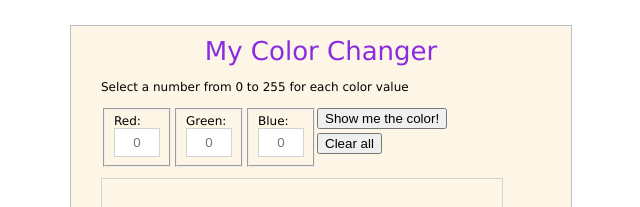
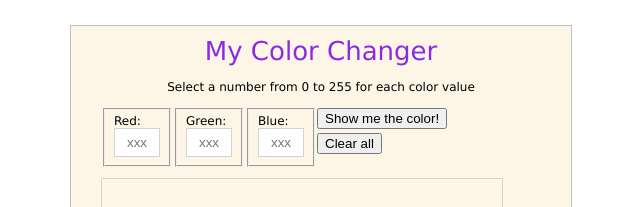
Before and after one commit to Caryswebsite1/Prog-209, a plain HTML site: page Module_3/Color Test/MyColorChange.html in a window 1280 px wide. Shown: the top 207 px of the page, without its empty margins (319-959 px from the left). Drawn offline with Linux system fonts and the light colour scheme.

Commit message:
centered the "select a number" text

```diff
--- a/Module_3/Color Test/MyColorChange.html
+++ b/Module_3/Color Test/MyColorChange.html
@@ -12,23 +12,23 @@
     <div id="container">
         <div id="myTitle"> My Color Changer</div>
         <br />
-        <div> Select a number from 0 to 255 for each color value</div>
+        <div style="text-align:center"> Select a number from 0 to 255 for each color value</div>
         <br />
         <form autocomplete="off">
 
             <fieldset id="RedBox">
                 <label>Red:</label>
-                <input class="colorBox" type="text" maxlength="3" name="RedColorText" id="RedColorText" placeholder="0" />
+                <input class="colorBox" type="text" maxlength="3" name="RedColorText" id="RedColorText" placeholder="xxx" />
             </fieldset>
 
             <fieldset id="GreenBox">
                 <label>Green:</label>
-                <input class="colorBox" type="text" maxlength="3" name="GreenColorText" id="GreenColorText" placeholder="0" />
+                <input class="colorBox" type="text" maxlength="3" name="GreenColorText" id="GreenColorText" placeholder="xxx" />
             </fieldset>
 
             <fieldset id="BlueBox">
                 <label>Blue:</label>
-                <input class="colorBox" type="text" maxlength="3" name="BlueColorText" id="BlueColorText" placeholder="0" />
+                <input class="colorBox" type="text" maxlength="3" name="BlueColorText" id="BlueColorText" placeholder="xxx" />
             </fieldset>
 
         </form>
```
